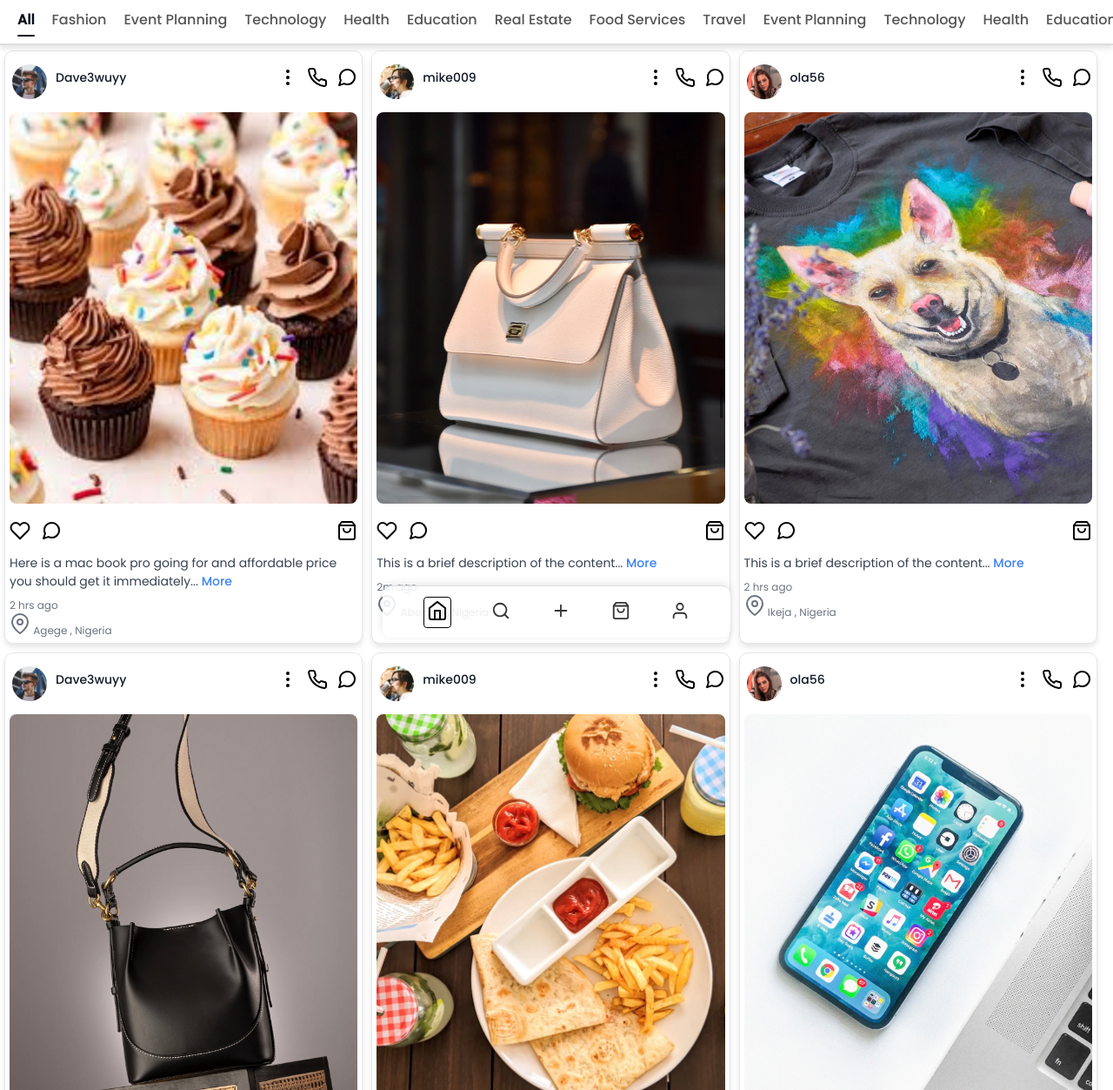
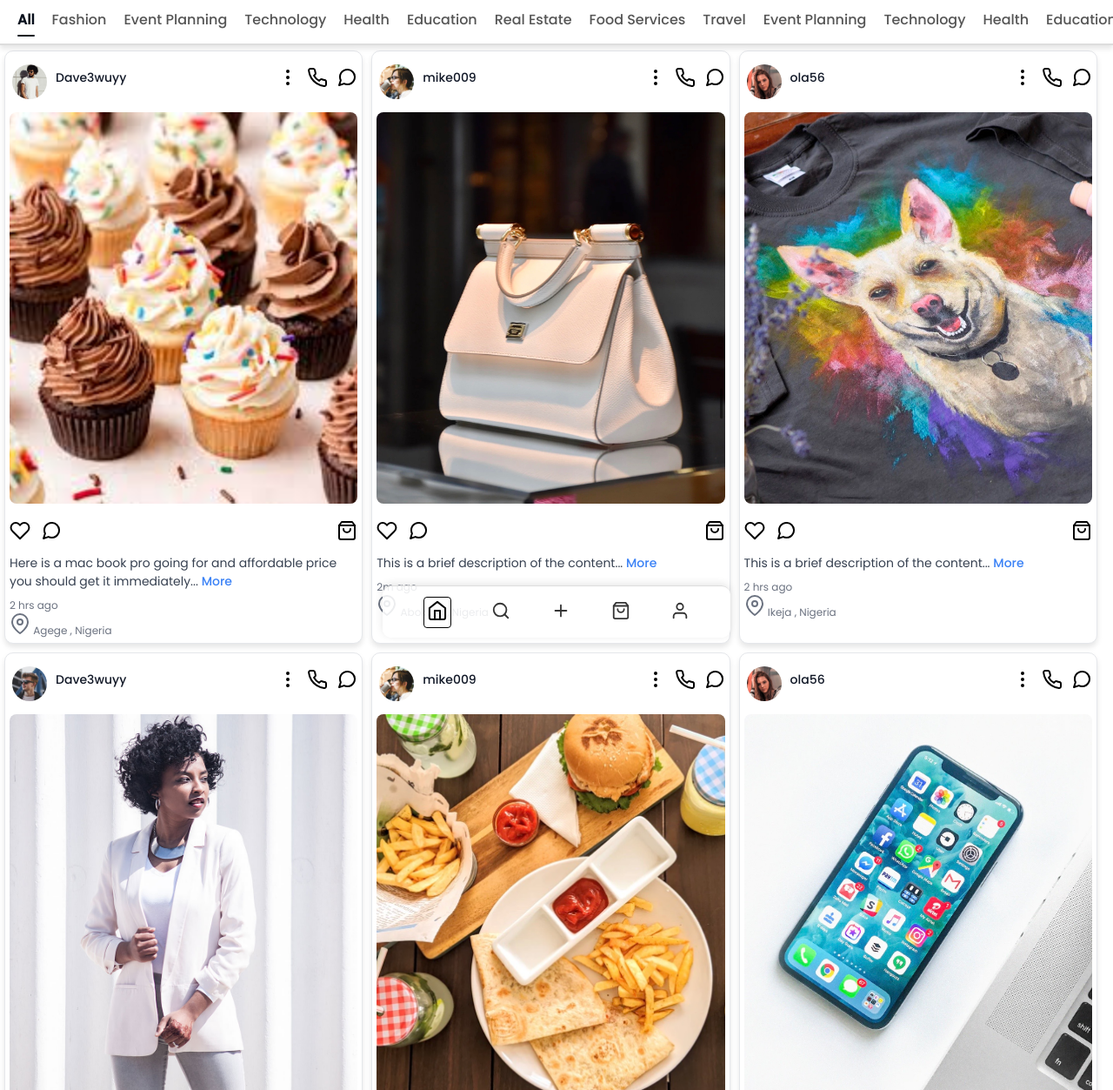
Before and after one commit to Veecdex/connect, a plain HTML site: page index.html in a window 1280 px wide. Shown: the part 67-1320 px from the top of the page at 87% size. Drawn offline with nearby package versions, Linux system fonts and the light colour scheme.

Commit message:
Add files via upload

```diff
--- a/index.html
+++ b/index.html
@@ -700,7 +700,7 @@
       <!-- Top Row -->
       <div class="top-row">
         <div class="user-info">
-          <img  style=" margin-left: 3px; border-radius: 50px; height: 40px; width: 40px;" src="images/person_4.jpg" alt="User Image">
+          <img  style=" margin-left: 3px; border-radius: 50px; height: 40px; width: 40px;" src="images/men.jpg" alt="User Image">
           <span>Dave3wuyy</span>
         </div>
         <div class="top-icons">
@@ -831,7 +831,7 @@
       </div>
 
       <!-- Image -->
-      <img style="left: 0; right: 0;" src="images/handbag.JPG" alt="Content Image">
+      <img style="left: 0; right: 0;" src="images/women.JPG" alt="Content Image">
 
       <!-- Icon Row -->
       <div class="icons-row">
```
